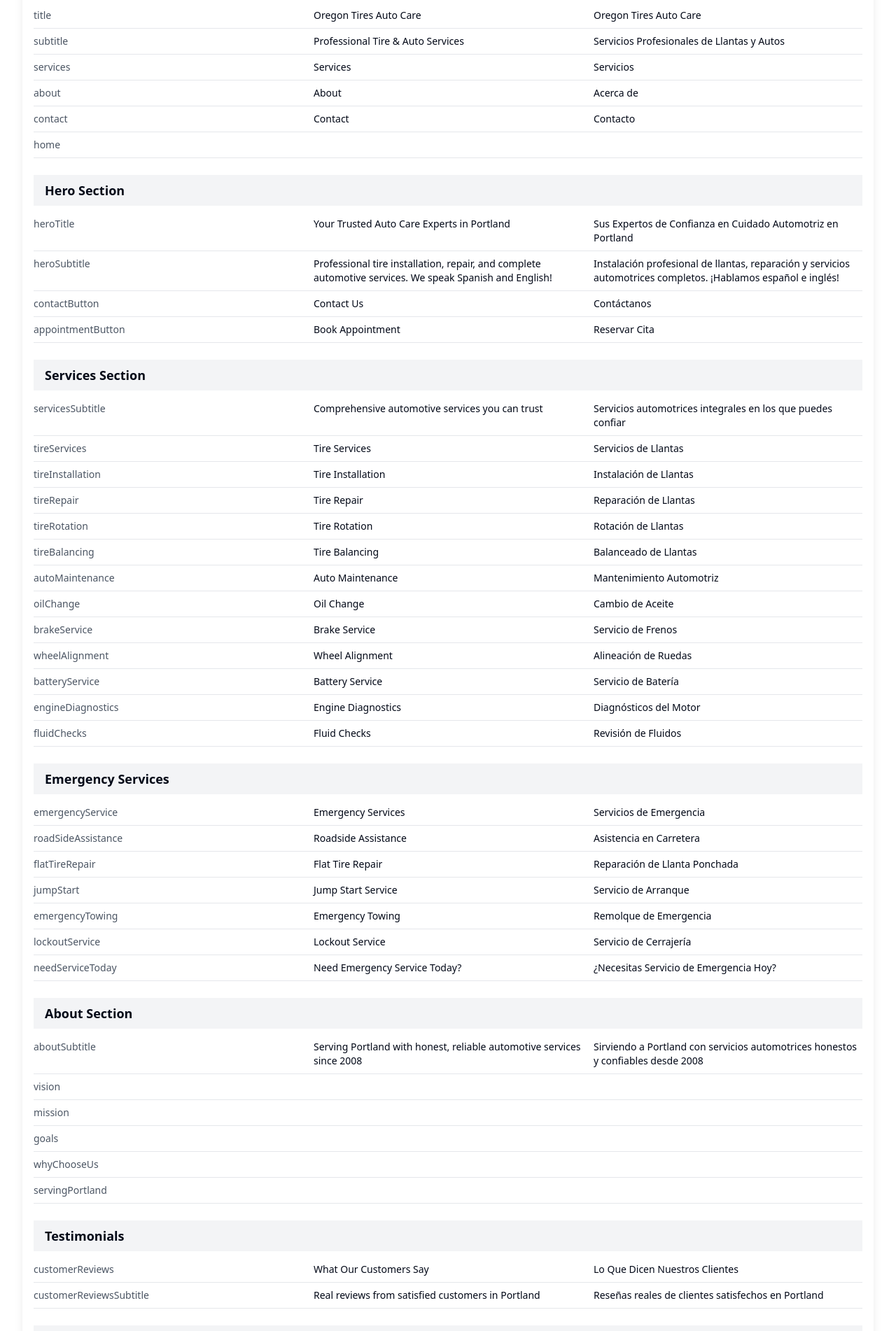
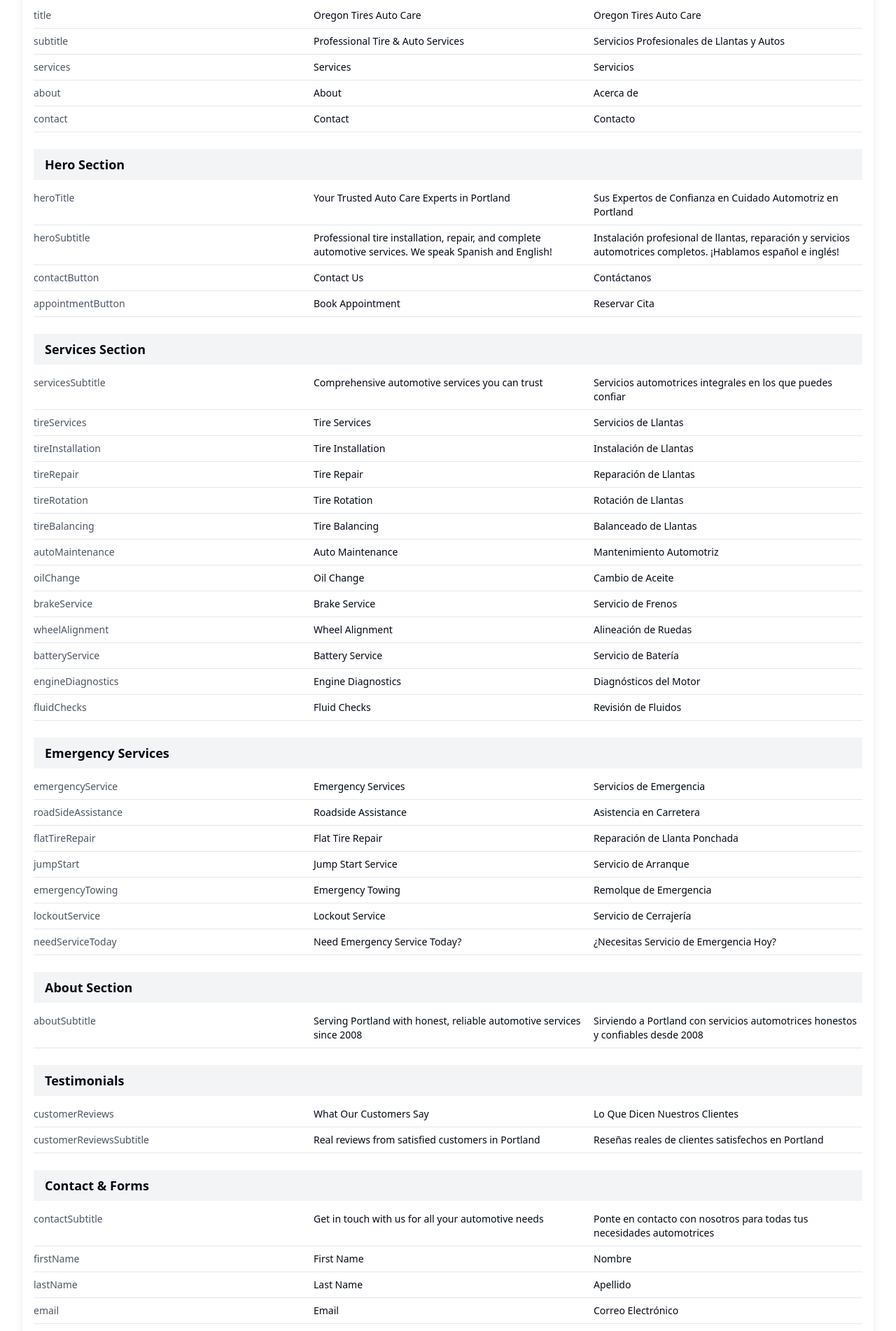
Before and after one commit to hiphopxgame/oregon-tires, a React (Vite) app: page /translate in a window 1280 px wide. Shown: the part 244-2146 px from the top of the page at 70% size. Built offline with nearby package versions, Linux system fonts and the light colour scheme.

Commit message:
Fix Translate page errors
Fixed type errors in `src/pages/Translate.tsx` by ensuring all translation keys are correctly referenced from the translation files.

```diff
--- a/src/pages/Translate.tsx
+++ b/src/pages/Translate.tsx
@@ -62,11 +62,6 @@ const Translate = () => {
               labelKey="contact"
               englishKey={translations.english.contact}
               spanishKey={translations.spanish.contact}
-            />
-            <TranslationRow
-              labelKey="home"
-              englishKey={translations.english.home}
-              spanishKey={translations.spanish.home}
             />
 
             <SectionHeader title="Hero Section" />
@@ -200,31 +195,6 @@ const Translate = () => {
               labelKey="aboutSubtitle"
               englishKey={translations.english.aboutSubtitle}
               spanishKey={translations.spanish.aboutSubtitle}
-            />
-            <TranslationRow
-              labelKey="vision"
-              englishKey={translations.english.vision}
-              spanishKey={translations.spanish.vision}
-            />
-            <TranslationRow
-              labelKey="mission"
-              englishKey={translations.english.mission}
-              spanishKey={translations.spanish.mission}
-            />
-            <TranslationRow
-              labelKey="goals"
-              englishKey={translations.english.goals}
-              spanishKey={translations.spanish.goals}
-            />
-            <TranslationRow
-              labelKey="whyChooseUs"
-              englishKey={translations.english.whyChooseUs}
-              spanishKey={translations.spanish.whyChooseUs}
-            />
-            <TranslationRow
-              labelKey="servingPortland"
-              englishKey={translations.english.servingPortland}
-              spanishKey={translations.spanish.servingPortland}
             />
 
             <SectionHeader title="Testimonials" />
```
